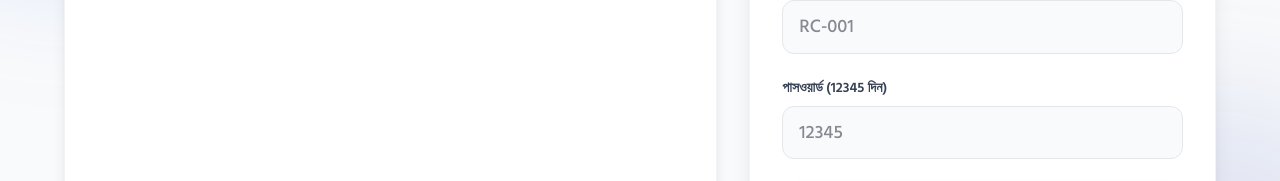
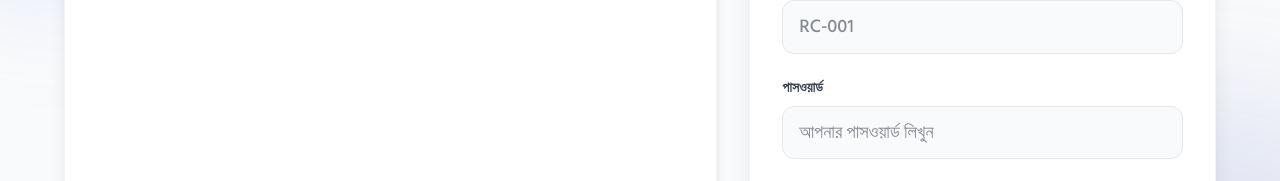
Before and after one commit to Supto71/Radiation-Coaching, a React (Vite) app in the folder frontend/: page /login in a window 1280 px wide. Shown: the part 400-581 px from the top of the page. Built offline with nearby package versions, Linux system fonts and the light colour scheme; no server answers.

Commit message:
Remove admin and student password hints from login page

```diff
--- a/frontend/src/pages/Login.jsx
+++ b/frontend/src/pages/Login.jsx
@@ -52,7 +52,7 @@ const Login = () => {
       if (userId.trim() === 'teacher' && password.trim() === '1234') {
         navigate('/admin/dashboard');
       } else {
-        setError('টিচার আইডি বা পাসওয়ার্ড ভুল হয়েছে! (Hint: teacher / 1234)');
+        setError('টিচার আইডি বা পাসওয়ার্ড ভুল হয়েছে!');
       }
     }
   };
@@ -143,13 +143,13 @@ const Login = () => {
                   value={userId}
                   onChange={(e) => setUserId(e.target.value)}
                   className="w-full px-4 py-3 rounded-xl border border-gray-200 focus:ring-2 focus:ring-primary focus:border-transparent outline-none transition-all bg-gray-50 focus:bg-white"
-                  placeholder={role === 'student' ? 'RC-001' : 'teacher লিখুন'}
+                  placeholder={role === 'student' ? 'RC-001' : 'টিচার আইডি লিখুন'}
                 />
               </div>
 
               <div className="mb-6">
                 <label className="block text-sm font-semibold text-gray-700 mb-2">
-                  {role === 'student' ? 'পাসওয়ার্ড (12345 দিন)' : 'পাসওয়ার্ড'}
+                  পাসওয়ার্ড
                 </label>
                 <input
                   type="password"
@@ -157,7 +157,7 @@ const Login = () => {
                   value={password}
                   onChange={(e) => setPassword(e.target.value)}
                   className="w-full px-4 py-3 rounded-xl border border-gray-200 focus:ring-2 focus:ring-primary focus:border-transparent outline-none transition-all bg-gray-50 focus:bg-white"
-                  placeholder={role === 'student' ? '12345' : '1234'}
+                  placeholder="আপনার পাসওয়ার্ড লিখুন"
                 />
               </div>
 
```
